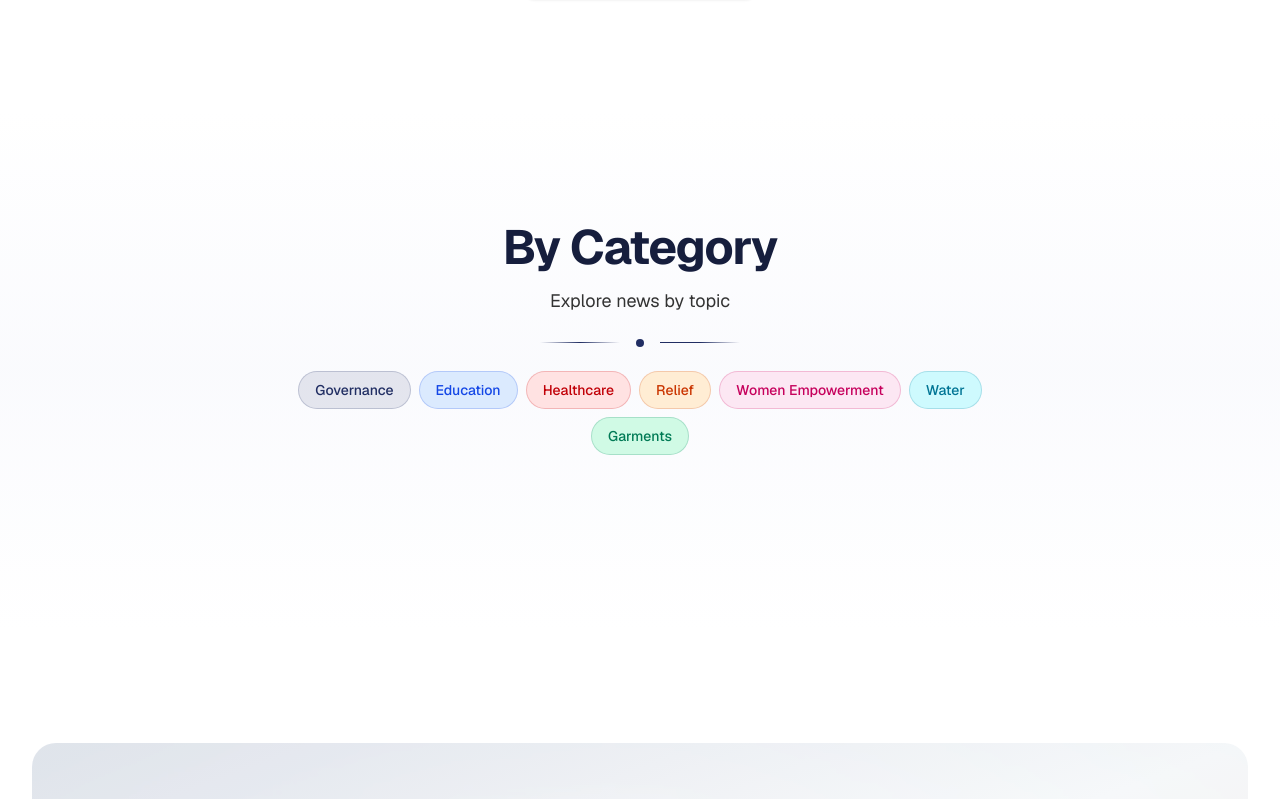
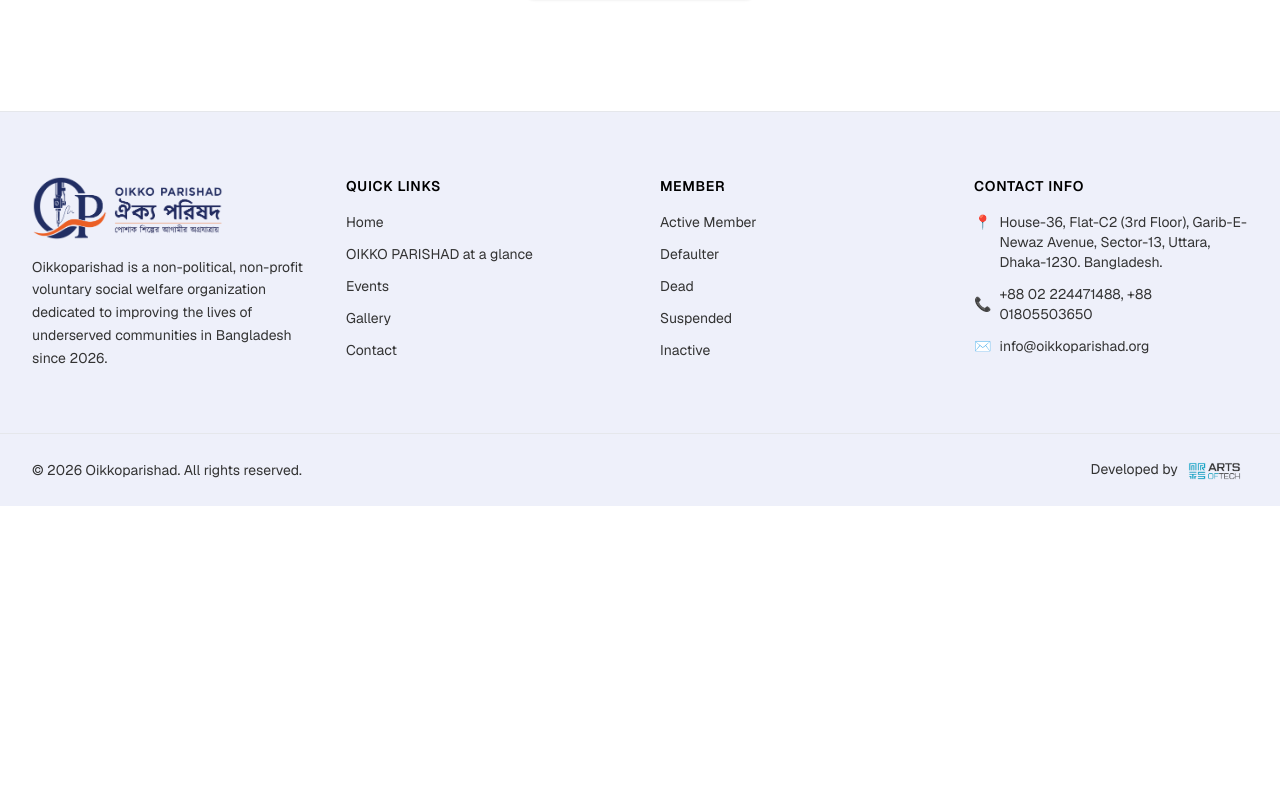
Before and after one commit to atiq9se/oikkoporishad, a Next.js app: page /news in a window 1280 px wide. Shown: the part 1998-2797 px from the top of the page. After the commit the page ends 2504 px from the top, so only its background shows below. Built offline with nearby package versions, Linux system fonts and the light colour scheme.

Commit message:
Fix JSX nesting in news detail, remove By Category and newsletter sections, set established year to 2024

```diff
--- a/src/app/glas/our-strengths/page.tsx
+++ b/src/app/glas/our-strengths/page.tsx
@@ -36,7 +36,7 @@ export default function OurStrengthsPage() {
                   </div>
                   <div>
                     <h3 className="text-xl font-bold text-dark mb-2">Deep Community Roots</h3>
-                    <p className="text-text-light">Established in 2026, we have built deep trust and strong relationships with local communities across Bangladesh.</p>
+                    <p className="text-text-light">Established 2024, we have built deep trust and strong relationships with local communities across Bangladesh.</p>
                   </div>
                 </div>
 
--- a/src/app/glas/page.tsx
+++ b/src/app/glas/page.tsx
@@ -66,7 +66,7 @@ export default function AboutPage() {
               <p>
                 Oikkoparishad is a non-political, non-profit, and non-government voluntary
                 social welfare organization dedicated to improving the lives of underserved
-                communities in Bangladesh. Founded in 2026, we have been working tirelessly
+                communities in Bangladesh. Founded 2024, we have been working tirelessly
                 to create lasting change through education, healthcare, and sustainable
                 development programs across the Sylhet division and beyond.
               </p>
--- a/src/app/news/[id]/page.tsx
+++ b/src/app/news/[id]/page.tsx
@@ -92,7 +92,6 @@ export default async function NewsDetailPage({
 
       <section className="animate-fade-in-up opacity-0 py-16">
         <div className="container-custom">
-          <div className="mx-auto max-w-3xl">
             <article className="overflow-hidden rounded-2xl bg-white shadow-xl border border-primary/10">
               <div className="relative h-64 overflow-hidden sm:h-80">
                 <img
@@ -225,8 +224,7 @@ export default async function NewsDetailPage({
               </Link>
             </div>
           </div>
-        </div>
-      </section>
+        </section>
 
       <section className="animate-fade-in-up opacity-0 bg-accent py-20">
         <div className="container-custom">
--- a/src/app/news/page.tsx
+++ b/src/app/news/page.tsx
@@ -217,71 +217,6 @@ export default function NewsPage() {
           </div>
         </div>
       </section>
-
-      <section className="relative py-20 sm:py-28 bg-gradient-to-b from-white via-accent/30 to-white">
-        <div className="container-custom">
-          <SectionHeader
-            title="By Category"
-            subtitle="Explore news by topic"
-            action={
-              <div className="flex flex-wrap items-center justify-center gap-2">
-                {Object.keys(categoryColors).filter(k => k !== "default").map((cat) => {
-                  const colors = categoryColors[cat];
-                  return (
-                    <Link
-                      key={cat}
-                      href={`/news?category=${encodeURIComponent(cat)}`}
-                      className={`inline-flex items-center gap-1.5 rounded-full px-4 py-2 text-sm font-medium transition-all hover:shadow-md ${colors.badge} border border-current/20`}
-                    >
-                      {cat}
-                    </Link>
-                  );
-                })}
-              </div>
-            }
-          />
-        </div>
-      </section>
-
-      <section className="relative py-20 sm:py-28">
-        <div className="container-custom">
-          <div className="relative overflow-hidden rounded-3xl bg-gradient-to-br from-primary/10 via-white to-secondary/10 p-8 sm:p-12 lg:p-16">
-            <div className="absolute inset-0 bg-[url('/breadcrumb_bg.png')] bg-cover bg-center opacity-5" />
-            <div className="relative mx-auto max-w-3xl text-center">
-              <div className="mb-6 inline-flex items-center gap-2 rounded-full bg-primary/10 px-4 py-1.5 text-sm font-semibold text-primary animate-pulse">
-                <span className="relative inline-flex h-2 w-2 rounded-full bg-primary" />
-                <span>Stay Connected</span>
-              </div>
-              <h2 className="mb-4 text-3xl sm:text-4xl lg:text-5xl font-extrabold text-dark tracking-tight">
-                Never Miss an Update
-              </h2>
-              <p className="mx-auto mb-8 max-w-lg text-lg text-text-light">
-                Join our community of supporters and receive monthly insights, impact reports, and upcoming event notifications.
-              </p>
-              <form className="mx-auto max-w-md flex gap-3">
-                <label htmlFor="newsletter-email" className="sr-only">Email address</label>
-                <input
-                  id="newsletter-email"
-                  type="email"
-                  placeholder="Enter your email address"
-                  className="flex-1 rounded-xl border border-gray-200 bg-white px-6 py-4 text-base outline-none transition-all focus:border-primary focus:ring-4 focus:ring-primary/20 shadow-sm"
-                  required
-                  autoComplete="email"
-                />
-                <button
-                  type="submit"
-                  className="rounded-xl bg-gradient-to-r from-primary to-primary/90 px-8 py-4 text-base font-semibold text-white shadow-lg transition-all hover:from-primary/90 hover:to-primary hover:shadow-xl"
-                >
-                  Subscribe Now
-                </button>
-              </form>
-              <p className="mt-4 text-sm text-text-light">
-                No spam, unsubscribe anytime. <Link href="/privacy" className="text-primary hover:underline">Privacy Policy</Link>
-              </p>
-            </div>
-          </div>
-        </div>
-      </section>
     </>
   );
 }
--- a/src/app/page.tsx
+++ b/src/app/page.tsx
@@ -166,7 +166,7 @@ export default function HomePage() {
                 <text x="200" y="300" textAnchor="middle" fill="#1a5632" fontSize="14" fontWeight="bold" fontFamily="sans-serif">UNITY ● SERVICE ● PROGRESS</text>
               </svg>
               <div className="absolute -bottom-6 -left-6 rounded-lg bg-primary px-6 py-4 shadow-xl md:block hidden">
-                <p className="text-2xl font-bold text-secondary">2026</p>
+                <p className="text-2xl font-bold text-secondary">2024</p>
                 <p className="text-xs font-medium text-white">{t("home.established")}</p>
               </div>
             </div>
```
